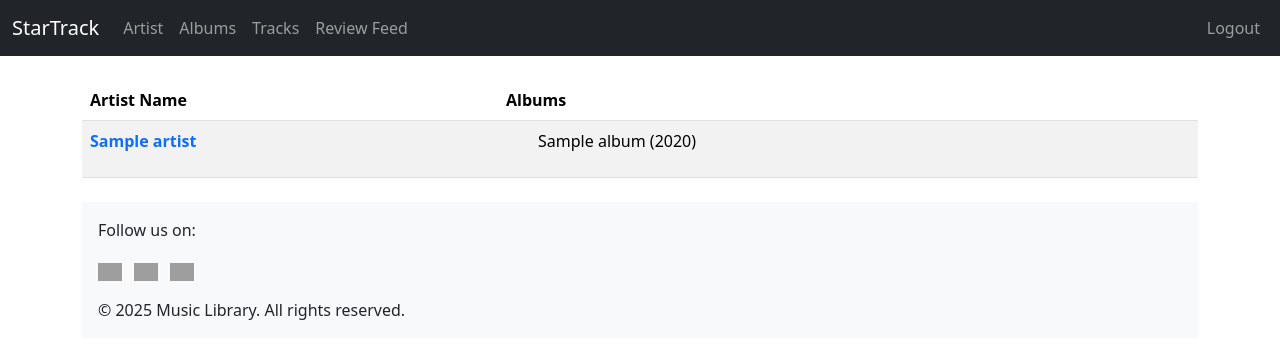
After one commit to Georgeburn94/StarTrack, a Django app: page /artist_list/ in a window 1280 px wide. The commit adds this page. Shown: the top 359 px of the page. Run offline with Django 4.2, Linux system fonts and the light colour scheme; a user stored in the database is signed in; tables that the repository leaves empty hold one stand-in row (values such as "Sample post"); some libraries are stand-ins or nearby versions; grey boxes are pictures that could not be loaded.

Commit message:
add: artist list view and update navigation

```diff
--- /dev/null
+++ b/startrack/templates/artist_list.html
@@ -0,0 +1,37 @@
+{% extends 'base.html' %}
+
+{% block title %}Home{% endblock %}
+
+{% block content %}
+<div class="container mt-4">
+
+
+<!-- Artists Table -->
+<div class="col-12">
+    <div>
+        <table class="table table-striped table-hover">
+            <thead>
+                <tr>
+                    <th scope="col">Artist Name</th>
+                    <th scope="col">Albums</th>
+                </tr>
+            </thead>
+            <tbody>
+                {% for artist in artists %}
+                <tr>
+                    <td><strong><a href="{% url 'artist_albums' artist.artistID %}">{{ artist.name }}</a></strong></td>
+                    <td>
+                        <ul>
+                            {% for album in artist.albums.all %}
+                            <li>{{ album.name }} ({{ album.year }})</li>
+                            {% endfor %}
+                        </ul>
+                    </td>
+                </tr>
+                {% endfor %}
+            </tbody>
+        </table>
+    </div>
+</div>
+
+{% endblock %}
--- a/startrack/templates/base.html
+++ b/startrack/templates/base.html
@@ -42,7 +42,7 @@
                 <ul class="navbar-nav me-auto mb-2 mb-lg-0">
                     {% if user.is_authenticated %}
                     <li class="nav-item">
-                        <a class="nav-link" href="">Artists</a>
+                        <a class="nav-link" href="{% url 'artist_list' %}">Artist</a>
                     </li>
                     <li class="nav-item">
                         <a class="nav-link" href="">Albums</a>
--- a/startrack/urls.py
+++ b/startrack/urls.py
@@ -1,5 +1,5 @@
 from django.urls import path, include
-from .views import home_page_view, add_artist_view, add_album_view, album_tracks_view, artist_albums_view, add_rating_view, add_track_view, delete_track_view, review_feed_view, upload_album_image_view, fetch_album_details_view, delete_album_view
+from .views import home_page_view, add_artist_view, add_album_view, album_tracks_view, artist_albums_view, add_rating_view, add_track_view, delete_track_view, review_feed_view, upload_album_image_view, fetch_album_details_view, delete_album_view, artist_list_view
 from django.contrib import admin
 from . import views
 
@@ -18,4 +18,5 @@ urlpatterns = [
     path('admin/', admin.site.urls),
     path('album/<int:album_id>/upload-image/', upload_album_image_view, name='upload_album_image'),
     path('fetch-album-details/', views.fetch_album_details_view, name='fetch_album_details'),
+    path('artist_list/', artist_list_view, name='artist_list'),
 ]
--- a/startrack/views.py
+++ b/startrack/views.py
@@ -120,3 +120,8 @@ def delete_album_view(request, album_id):
     album.delete()
     messages.warning(request, 'Album deleted.')
     return redirect('home')
+
+@login_required
+def artist_list_view(request):
+    artists = Artist.objects.all()
+    return render(request, 'artist_list.html', {'artists': artists})
```
